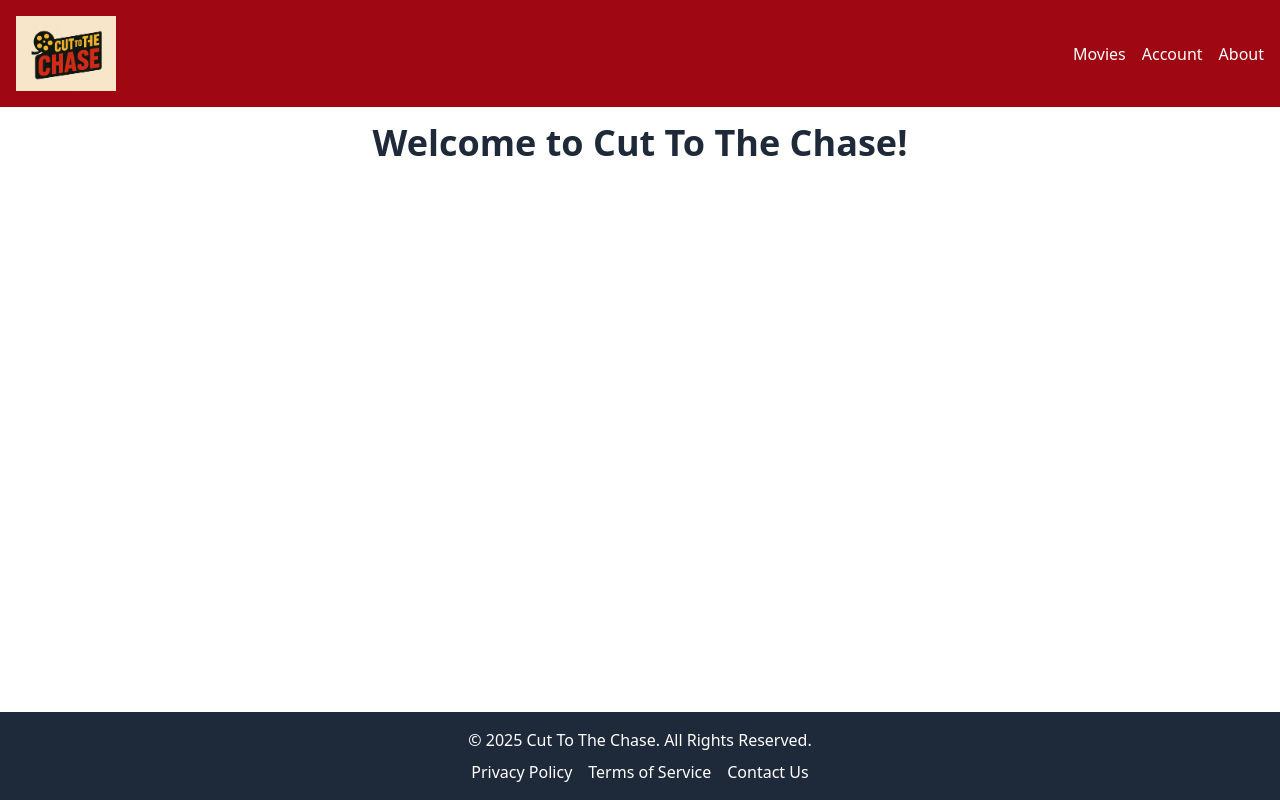
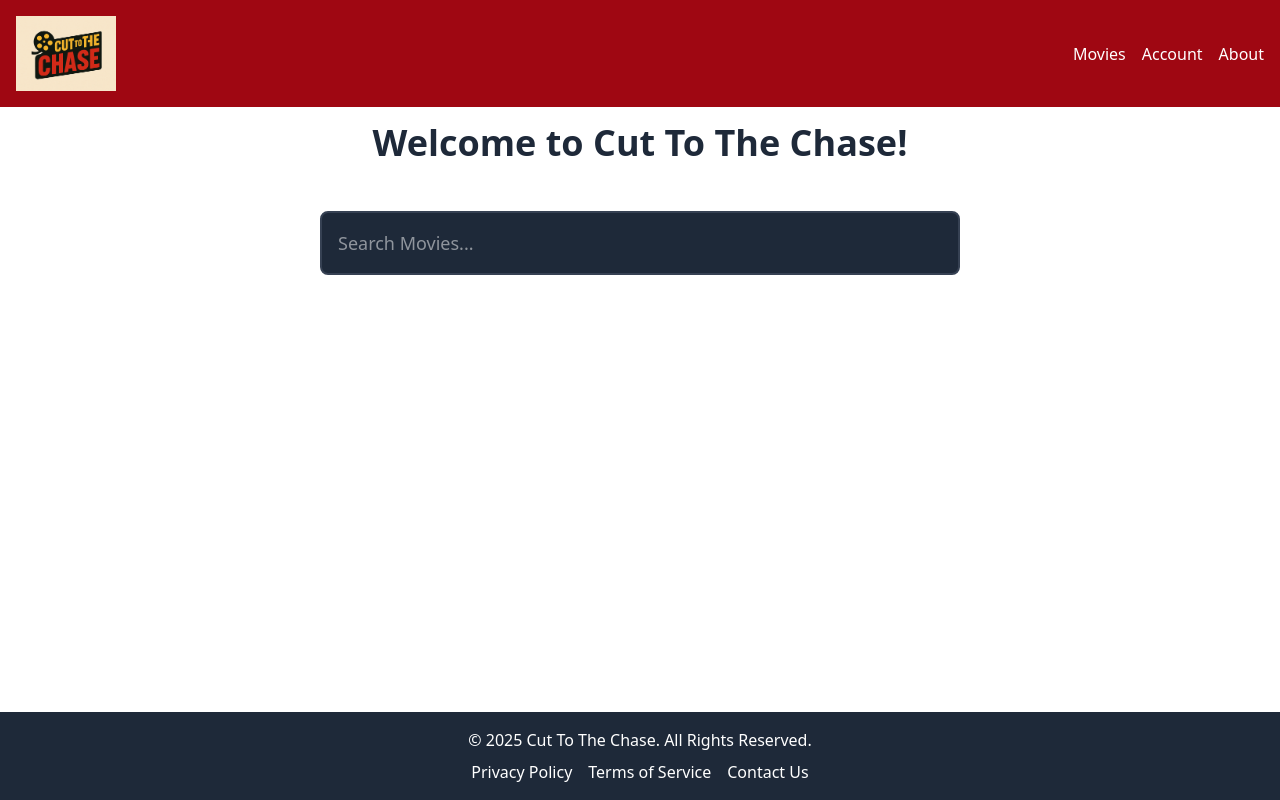
Before and after one commit to joshzheng777/movie-review-app, a React (Vite) app in the folder client/: page / in a window 1280 px wide. Built offline with nearby package versions, Linux system fonts and the light colour scheme.

Commit message:
Created SearchBar.tsx and moved files into Component folder

```diff
--- a/client/src/App.tsx
+++ b/client/src/App.tsx
@@ -1,7 +1,7 @@
-
-import Navbar from './Navbar'
-import Welcome from './Welcome'
-import Footer from './Footer'
+import Navbar from './Components/Navbar'
+import Welcome from './Components/Welcome'
+import Footer from './Components/Footer'
+import SearchBar from './Components/SearchBar'
 
 const App = () => {
     return (
@@ -9,6 +9,7 @@ const App = () => {
         <Navbar />
         <main className="flex-grow">
             <Welcome isLoggedIn={true} />
+            <SearchBar />
         </main>
         <Footer />
         </div>
--- /dev/null
+++ b/client/src/Components/SearchBar.tsx
@@ -0,0 +1,17 @@
+type SearchProps = {
+    searchTerm?: string
+}
+
+const SearchBar = ({ searchTerm = "" }: SearchProps) => {
+    return (
+        <div className="flex justify-center w-full my-8">
+            <input
+                type="text"
+                placeholder="Search Movies..."
+                className="w-1/2 p-4 text-lg text-white bg-gray-800 border-2 border-gray-700 rounded-lg focus:outline-none focus:border-blue-500 transition-colors"
+            />
+        </div>
+    )
+}
+
+export default SearchBar
--- a/client/src/Welcome.tsx
+++ b/client/src/Components/Welcome.tsx
@@ -1,6 +1,6 @@
 type WelcomeProps = {
-    name?: string;
-    isLoggedIn?: boolean;
+    name?: string
+    isLoggedIn?: boolean
 }
 
 const Welcome = ({ name, isLoggedIn = false }: WelcomeProps) => {
```
Also changed, not shown: client/src/Components/Footer.tsx (renamed from client/src/Footer.tsx), client/src/Components/Navbar.tsx (renamed from client/src/Navbar.tsx).
